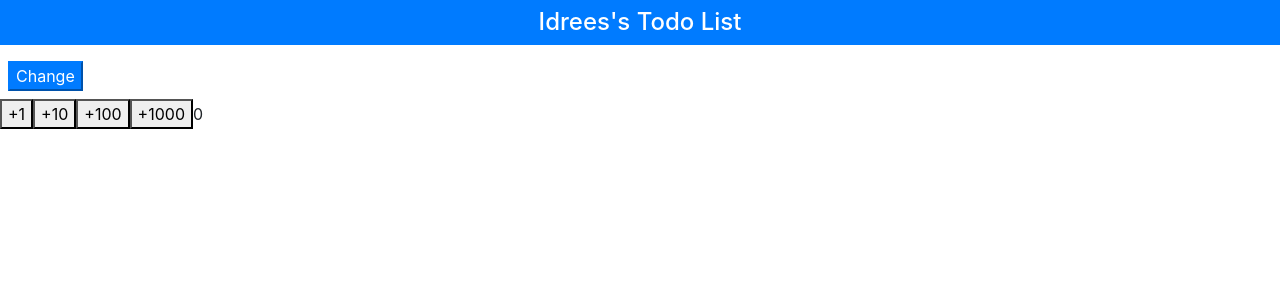
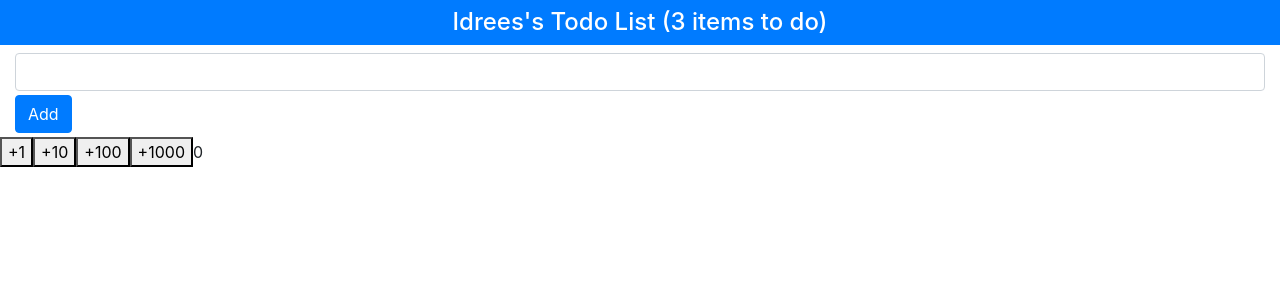
Before and after one commit to dejimania/react-todolist, a React (Create React App) app: page / in a window 1280 px wide. Shown: the top 300 px of the page. Built offline with nearby package versions, Linux system fonts and the light colour scheme.

Commit message:
Add Application Features in the App component

```diff
--- a/src/App.js
+++ b/src/App.js
@@ -11,7 +11,29 @@
     super(props);
     this.state = {
       userName: "Idrees",
+      todoItems: [
+        { action: "Buy Flowers", done: false },
+        { action: "Do Morning Duty", done: false },
+        { action: "Do School Assignment", done: true },
+        { action: "Call mum", done: false },
+      ],
+      newItemText: "",
     };
+  }
+
+  updateNewTextValue = (evt) => {
+    this.setState({ newItemText: evt.target.value });
+  }
+
+  createNewTodo = () => {
+    if(!this.state.todoItems
+        .find(item => item.action === this.state.newItemText)) {
+        this.setState({
+          todoItems: [...this.state.todoItems,
+            { action: this.state.newItemText, done: false}],
+          newItemText: "",
+        });
+    }
   }
 
   changeStateData = () => {
@@ -24,10 +46,22 @@
       <div className="App">
         <h4 className="bg-primary text-white text-center p-2">
           { this.state.userName }'s Todo List
+          ({ this.state.todoItems.filter(t => !t.done).length} items to do)
         </h4>
-        <button className="btm btn-primary m-2" onClick={this.changeStateData}>
+        {/* <button className="btm btn-primary m-2" onClick={this.changeStateData}>
           Change
-        </button>
+        </button> */}
+        <div className="container-fluid">
+          <div className="my-1">
+            <input className="form-control"
+            value={ this.state.newItemText }
+            onChange={ this.updateNewTextValue }
+            />
+            <button className="btn btn-primary mt-1"
+              onClick={ this.createNewTodo }
+            >Add</button>
+          </div>
+        </div>
         <Button></Button>
       </div>
     );
```
